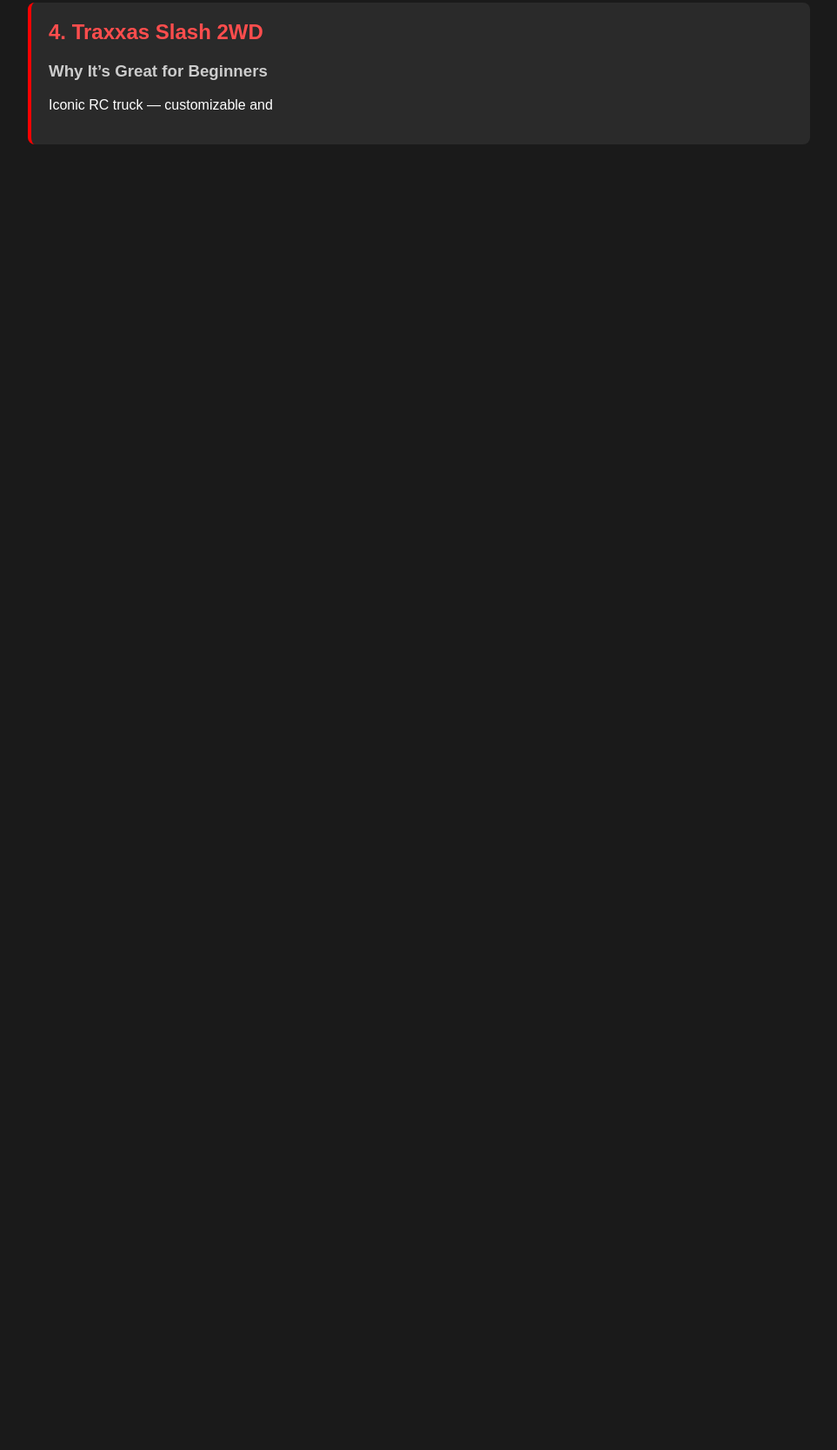
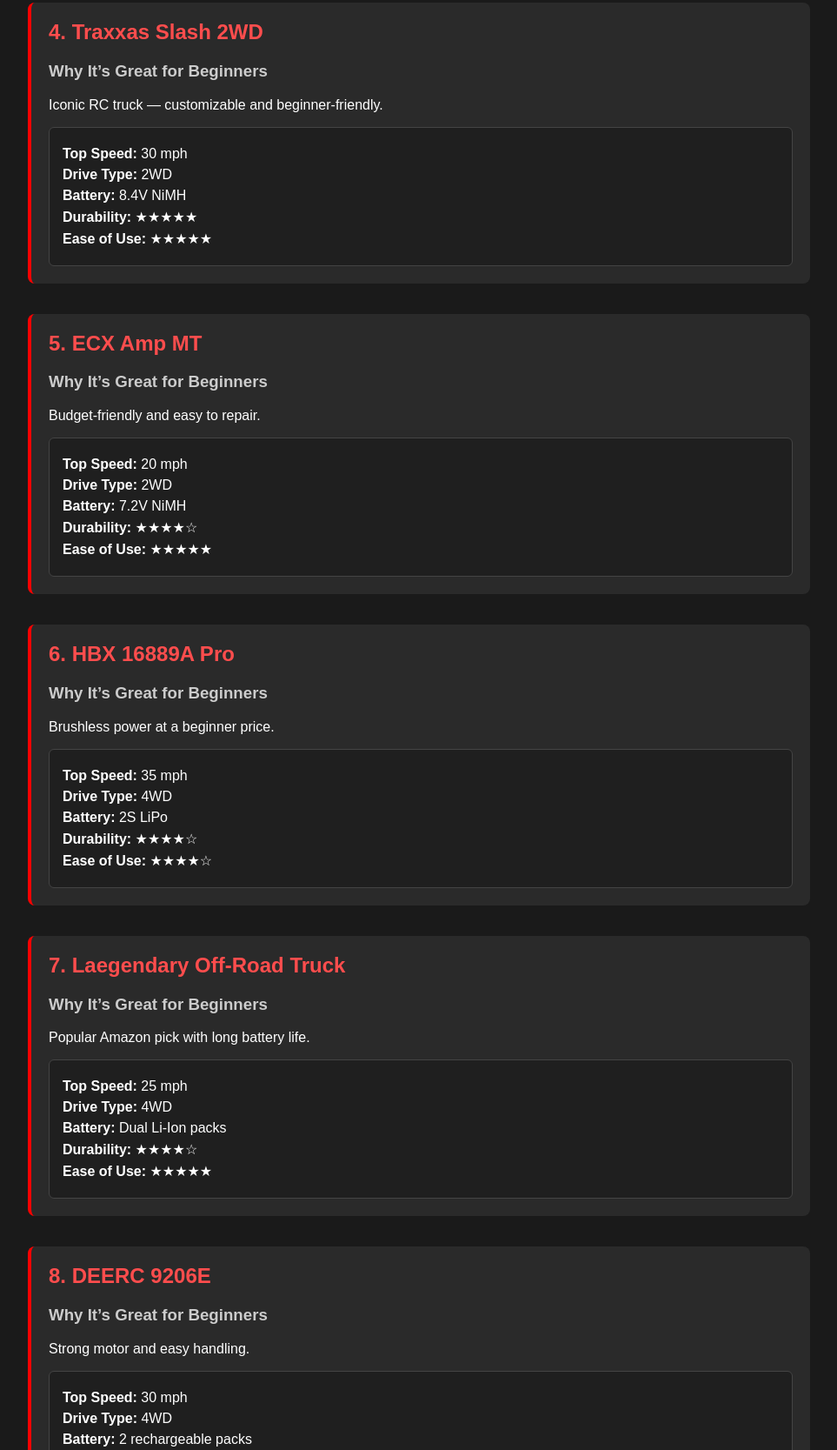
Before and after one commit to emmettjkrueger/top10rc-cars.com, a plain HTML site: page index.html in a window 1280 px wide. Shown: the part 1211-2878 px from the top of the page at 87% size, without its empty margins (158-1121 px from the left). Before the commit the page ends 1432 px from the top, so only its background shows below. Drawn offline with Linux system fonts and the light colour scheme.

Commit message:
Update index.html

```diff
--- a/index.html
+++ b/index.html
@@ -143,4 +143,106 @@
     <section>
         <h2>4. Traxxas Slash 2WD</h2>
         <h3>Why It’s Great for Beginners</h3>
-        <p>Iconic RC truck — customizable and
+        <p>Iconic RC truck — customizable and beginner‑friendly.</p>
+
+        <div class="stats-box">
+            <p><strong>Top Speed:</strong> 30 mph</p>
+            <p><strong>Drive Type:</strong> 2WD</p>
+            <p><strong>Battery:</strong> 8.4V NiMH</p>
+            <p><strong>Durability:</strong> ★★★★★</p>
+            <p><strong>Ease of Use:</strong> ★★★★★</p>
+        </div>
+    </section>
+
+    <section>
+        <h2>5. ECX Amp MT</h2>
+        <h3>Why It’s Great for Beginners</h3>
+        <p>Budget‑friendly and easy to repair.</p>
+
+        <div class="stats-box">
+            <p><strong>Top Speed:</strong> 20 mph</p>
+            <p><strong>Drive Type:</strong> 2WD</p>
+            <p><strong>Battery:</strong> 7.2V NiMH</p>
+            <p><strong>Durability:</strong> ★★★★☆</p>
+            <p><strong>Ease of Use:</strong> ★★★★★</p>
+        </div>
+    </section>
+
+    <section>
+        <h2>6. HBX 16889A Pro</h2>
+        <h3>Why It’s Great for Beginners</h3>
+        <p>Brushless power at a beginner price.</p>
+
+        <div class="stats-box">
+            <p><strong>Top Speed:</strong> 35 mph</p>
+            <p><strong>Drive Type:</strong> 4WD</p>
+            <p><strong>Battery:</strong> 2S LiPo</p>
+            <p><strong>Durability:</strong> ★★★★☆</p>
+            <p><strong>Ease of Use:</strong> ★★★★☆</p>
+        </div>
+    </section>
+
+    <section>
+        <h2>7. Laegendary Off‑Road Truck</h2>
+        <h3>Why It’s Great for Beginners</h3>
+        <p>Popular Amazon pick with long battery life.</p>
+
+        <div class="stats-box">
+            <p><strong>Top Speed:</strong> 25 mph</p>
+            <p><strong>Drive Type:</strong> 4WD</p>
+            <p><strong>Battery:</strong> Dual Li-Ion packs</p>
+            <p><strong>Durability:</strong> ★★★★☆</p>
+            <p><strong>Ease of Use:</strong> ★★★★★</p>
+        </div>
+    </section>
+
+    <section>
+        <h2>8. DEERC 9206E</h2>
+        <h3>Why It’s Great for Beginners</h3>
+        <p>Strong motor and easy handling.</p>
+
+        <div class="stats-box">
+            <p><strong>Top Speed:</strong> 30 mph</p>
+            <p><strong>Drive Type:</strong> 4WD</p>
+            <p><strong>Battery:</strong> 2 rechargeable packs</p>
+            <p><strong>Durability:</strong> ★★★★☆</p>
+            <p><strong>Ease of Use:</strong> ★★★★★</p>
+        </div>
+    </section>
+
+    <section>
+        <h2>9. Bezgar HM101</h2>
+        <h3>Why It’s Great for Beginners</h3>
+        <p>Durable, fast, and inexpensive.</p>
+
+        <div class="stats-box">
+            <p><strong>Top Speed:</strong> 25 mph</p>
+            <p><strong>Drive Type:</strong> 4WD</p>
+            <p><strong>Battery:</strong> 2 Li-Ion packs</p>
+            <p><strong>Durability:</strong> ★★★★☆</p>
+            <p><strong>Ease of Use:</strong> ★★★★★</p>
+        </div>
+    </section>
+
+    <section>
+        <h2>10. Hosim 9125 Monster Truck</h2>
+        <h3>Why It’s Great for Beginners</h3>
+        <p>Big tires, strong power, beginner‑friendly handling.</p>
+
+        <div class="stats-box">
+            <p><strong>Top Speed:</strong> 30 mph</p>
+            <p><strong>Drive Type:</strong> 4WD</p>
+            <p><strong>Battery:</strong> Dual Li-Ion packs</p>
+            <p><strong>Durability:</strong> ★★★★☆</p>
+            <p><strong>Ease of Use:</strong> ★★★★★</p>
+        </div>
+    </section>
+
+</main>
+
+<footer>
+    <p>© 2026 My RC Car Thoughts</p>
+</footer>
+
+</body>
+</html>
```
